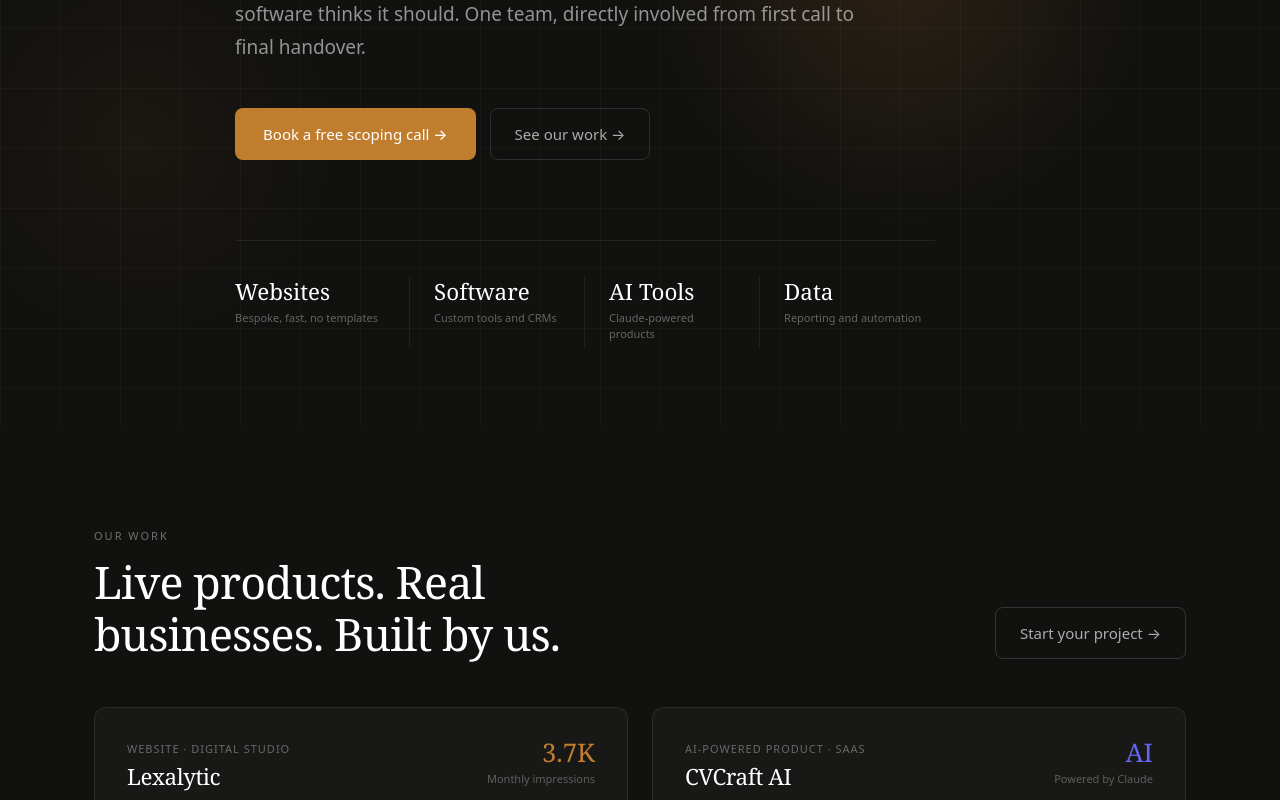
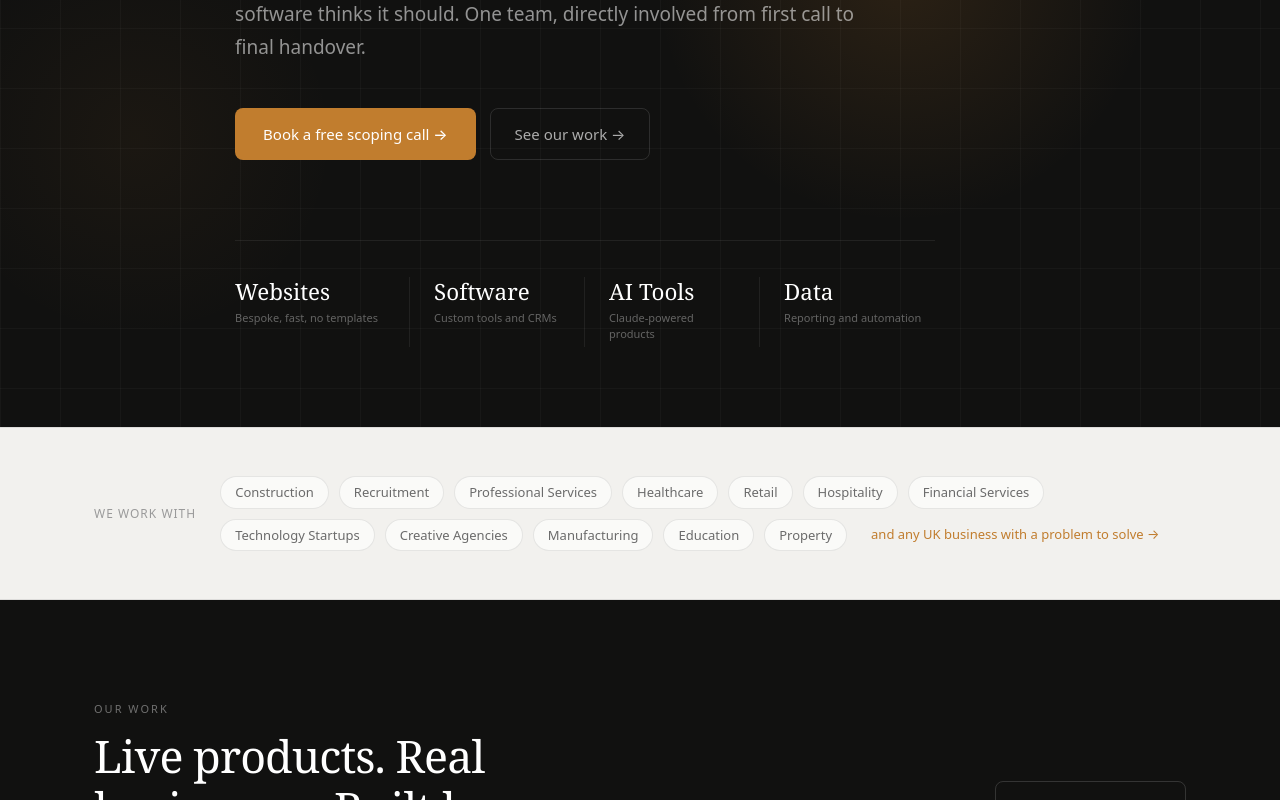
Before and after one commit to printpeachstudio-blip/lexalytic, a Next.js app: page / in a window 1280 px wide. Shown: the part 452-1252 px from the top of the page. Built offline with nearby package versions, Linux system fonts and the light colour scheme.

Commit message:
add WhoWeWorkWith sector strip below hero

```diff
--- a/app/page.tsx
+++ b/app/page.tsx
@@ -10,6 +10,7 @@ import Contact from '@/components/Contact'
 import Footer from '@/components/Footer'
 import Work from '@/components/Work'
 import Objections from '@/components/Objections'
+import WhoWeWorkWith from '@/components/WhoWeWorkWith'
 
 
 export default function Home() {
@@ -63,6 +64,7 @@ export default function Home() {
       <Navbar />
       <main>
         <Hero />
+        <WhoWeWorkWith />
         <Work />
         <Services />
         <HowItWorks />
--- /dev/null
+++ b/components/WhoWeWorkWith.tsx
@@ -0,0 +1,34 @@
+'use client'
+
+const sectors = [
+  'Construction', 'Recruitment', 'Professional Services', 'Healthcare',
+  'Retail', 'Hospitality', 'Financial Services', 'Technology Startups',
+  'Creative Agencies', 'Manufacturing', 'Education', 'Property',
+]
+
+export default function WhoWeWorkWith() {
+  return (
+    <section style={{ padding: 'clamp(32px, 4vw, 48px) 0', background: 'var(--bg-2)', borderTop: '1px solid var(--border)', borderBottom: '1px solid var(--border)' }}>
+      <div className="container">
+        <div style={{ display: 'flex', alignItems: 'center', gap: '24px', flexWrap: 'wrap' }}>
+          <span style={{ fontSize: '12px', color: 'var(--ink-4)', fontWeight: '500', textTransform: 'uppercase', letterSpacing: '1px', flexShrink: 0 }}>
+            We work with
+          </span>
+          <div style={{ display: 'flex', gap: '10px', flexWrap: 'wrap', flex: 1 }}>
+            {sectors.map((s, i) => (
+              <span key={i} style={{
+                fontSize: '13px', color: 'var(--ink-3)',
+                background: 'var(--bg)', border: '1px solid var(--border)',
+                padding: '5px 14px', borderRadius: '100px',
+              }}>{s}</span>
+            ))}
+            <span style={{
+              fontSize: '13px', color: 'var(--amber)',
+              padding: '5px 14px',
+            }}>and any UK business with a problem to solve →</span>
+          </div>
+        </div>
+      </div>
+    </section>
+  )
+}
```
